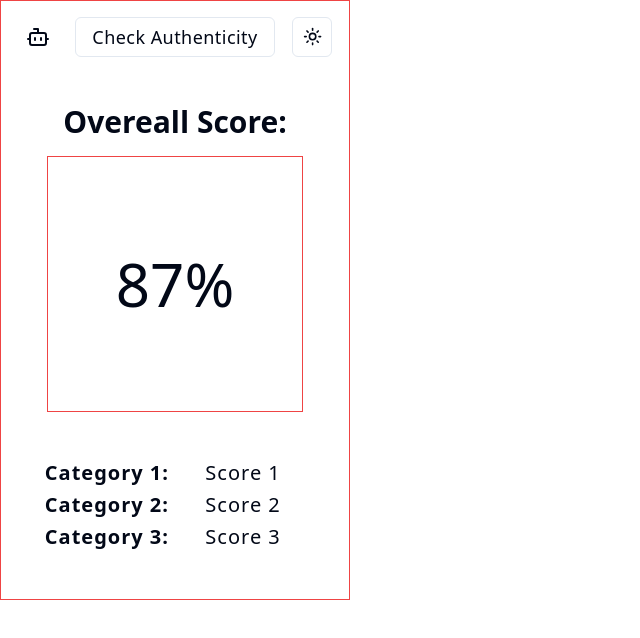
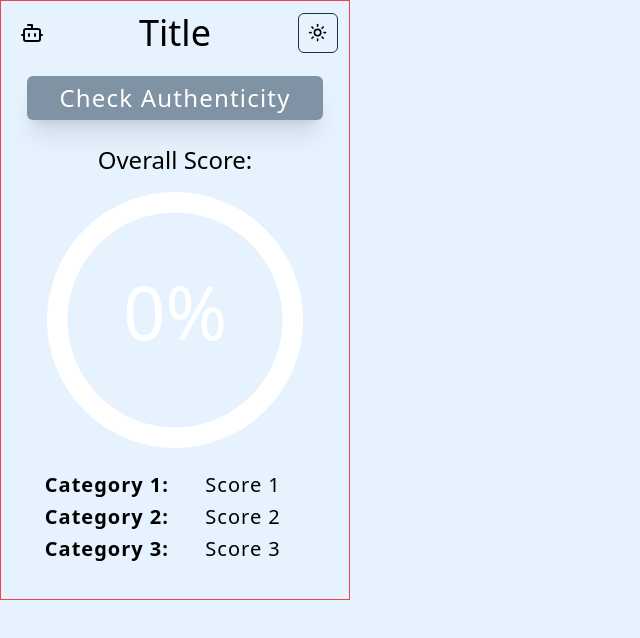
Before and after one commit to maarao/webscraper, a React (Vite) app: page / in a window 1280 px wide. Shown: the top 638 px of the page, without its empty margins (0-640 px from the left). Built offline with nearby package versions, Linux system fonts and the light colour scheme.

Commit message:
added ring, variable ring color, score state

```diff
--- a/package.json
+++ b/package.json
@@ -18,6 +18,7 @@
     "clsx": "^2.1.0",
     "lucide-react": "^0.363.0",
     "react": "^18.2.0",
+    "react-circular-progressbar": "^2.1.0",
     "react-dom": "^18.2.0",
     "tailwind-merge": "^2.2.2",
     "tailwindcss-animate": "^1.0.7"
--- a/src/App.tsx
+++ b/src/App.tsx
@@ -7,25 +7,34 @@ import {
 } from "@/components/ui/tooltip";
 import { getCurrentTab } from "./functions.js";
 import ThemeToggle from "./components/ThemeToggle.js";
-// import { useState } from "react";
+import { useState } from "react";
 import MainRating from "./components/MainRating.js";
 import SubRatings from "./components/SubRatings.js";
 import { BotIcon } from "lucide-react";
 
 function App() {
-  // const [overallScore, setOverallScore] = useState(87);
+  const [score, setScore] = useState(0);
+
+  const fetchData = () => {
+    getCurrentTab();
+    setScore(85);
+  };
 
   return (
     <main className='grid place-items-center py-8 w-[350px] h-[600px] border border-red-500 gap-4 animate-slide-from-top-with-fade'>
-      <div className='grid grid-cols-3 place-items-center gap-16 -mt-8'>
+      <div className='grid grid-cols-3 place-items-center gap-20 -mt-6'>
         <BotIcon />
+        <h1 className='text-4xl'>Title</h1>
+        <ThemeToggle />
+      </div>
+      <div>
         <TooltipProvider>
           <Tooltip>
             <TooltipTrigger asChild>
               <Button
-                className='text-lg tracking-wide'
-                variant='outline'
-                onClick={getCurrentTab}
+                className='text-2xl tracking-wider shadow-xl dark:shadow-zinc-800'
+                size='lg'
+                onClick={fetchData}
               >
                 Check Authenticity
               </Button>
@@ -35,10 +44,9 @@ function App() {
             </TooltipContent>
           </Tooltip>
         </TooltipProvider>
-        <ThemeToggle />
       </div>
       <div>
-        <MainRating />
+        <MainRating score={score} />
       </div>
       <div>
         <SubRatings />
--- a/src/components/MainRating.tsx
+++ b/src/components/MainRating.tsx
@@ -1,9 +1,53 @@
-const MainRating = () => {
+import { CircularProgressbar, buildStyles } from "react-circular-progressbar";
+import { useTheme } from "@/components/theme-provider";
+import "react-circular-progressbar/dist/styles.css";
+
+const MainRating = ({ score }: { score: number }) => {
+  const GREEN = "#41be7d";
+  const YELLOW = "#f2ac42";
+  const RED = "#be4141";
+  const BLACK = "#000000";
+  const WHITE = "#ffffff";
+  const theme = useTheme().theme;
+  const PRIMARY = theme === "light" ? BLACK : WHITE;
+
+  let color = GREEN;
+
+  if (score < 50) {
+    color = RED;
+  } else if (score < 80) {
+    color = YELLOW;
+  }
+
   return (
     <div className='flex flex-col gap-4'>
-      <h1 className='font-semibold text-center text-3xl'>Overeall Score:</h1>
-      <div className='size-64 grid place-items-center border border-red-500'>
-        <h1 className='text-6xl'>87%</h1>
+      <h1 className=' text-center text-2xl'>Overall Score:</h1>
+      <div className='size-64'>
+        <CircularProgressbar
+          value={score}
+          text={`${score}%`}
+          styles={buildStyles({
+            // Rotation of path and trail, in number of turns (0-1)
+            rotation: 0.25,
+
+            // Whether to use rounded or flat corners on the ends - can use 'butt' or 'round'
+            strokeLinecap: "butt",
+
+            // Text size
+            textSize: "29px",
+
+            // How long animation takes to go from one percentage to another, in seconds
+            pathTransitionDuration: 1,
+
+            // Can specify path transition in more detail, or remove it entirely
+            // pathTransition: 'none',
+
+            // Colors
+            trailColor: `${WHITE}`,
+            textColor: `${PRIMARY}`,
+            pathColor: `${color}`,
+          })}
+        />
       </div>
     </div>
   );
--- a/src/index.css
+++ b/src/index.css
@@ -2,68 +2,49 @@
 @tailwind components;
 @tailwind utilities;
 
-@layer base {
-  :root {
-    --background: 0 0% 100%;
-    --foreground: 222.2 84% 4.9%;
-
-    --card: 0 0% 100%;
-    --card-foreground: 222.2 84% 4.9%;
-
-    --popover: 0 0% 100%;
-    --popover-foreground: 222.2 84% 4.9%;
-
-    --primary: 222.2 47.4% 11.2%;
-    --primary-foreground: 210 40% 98%;
-
-    --secondary: 210 40% 96.1%;
-    --secondary-foreground: 222.2 47.4% 11.2%;
-
-    --muted: 210 40% 96.1%;
-    --muted-foreground: 215.4 16.3% 46.9%;
-
-    --accent: 210 40% 96.1%;
-    --accent-foreground: 222.2 47.4% 11.2%;
-
-    --destructive: 0 84.2% 60.2%;
-    --destructive-foreground: 210 40% 98%;
-
-    --border: 214.3 31.8% 91.4%;
-    --input: 214.3 31.8% 91.4%;
-    --ring: 222.2 84% 4.9%;
-
-    --radius: 0.5rem;
-  }
-
-  .dark {
-    --background: 222.2 84% 4.9%;
-    --foreground: 210 40% 98%;
-
-    --card: 222.2 84% 4.9%;
-    --card-foreground: 210 40% 98%;
-
-    --popover: 222.2 84% 4.9%;
-    --popover-foreground: 210 40% 98%;
-
-    --primary: 210 40% 98%;
-    --primary-foreground: 222.2 47.4% 11.2%;
-
-    --secondary: 217.2 32.6% 17.5%;
-    --secondary-foreground: 210 40% 98%;
-
-    --muted: 217.2 32.6% 17.5%;
-    --muted-foreground: 215 20.2% 65.1%;
-
-    --accent: 217.2 32.6% 17.5%;
-    --accent-foreground: 210 40% 98%;
-
-    --destructive: 0 62.8% 30.6%;
-    --destructive-foreground: 210 40% 98%;
-
-    --border: 217.2 32.6% 17.5%;
-    --input: 217.2 32.6% 17.5%;
-    --ring: 212.7 26.8% 83.9%;
-  }
+:root {
+  --background: 208 100% 95%;
+  --foreground: 208 5% 0%;
+  --card: 208 50% 90%;
+  --card-foreground: 208 5% 10%;
+  --popover: 208 100% 95%;
+  --popover-foreground: 208 100% 0%;
+  --primary: 208 17% 57%;
+  --primary-foreground: 0 0% 100%;
+  --secondary: 208 30% 70%;
+  --secondary-foreground: 0 0% 0%;
+  --muted: 170 30% 85%;
+  --muted-foreground: 208 5% 35%;
+  --accent: 170 30% 80%;
+  --accent-foreground: 208 5% 10%;
+  --destructive: 0 100% 30%;
+  --destructive-foreground: 208 5% 90%;
+  --border: 208 30% 50%;
+  --input: 208 30% 18%;
+  --ring: 208 17% 57%;
+  --radius: 0.5rem;
+}
+.dark {
+  --background: 208 50% 5%;
+  --foreground: 208 5% 90%;
+  --card: 208 50% 0%;
+  --card-foreground: 208 5% 90%;
+  --popover: 208 50% 5%;
+  --popover-foreground: 208 5% 90%;
+  --primary: 208 17% 57%;
+  --primary-foreground: 0 0% 100%;
+  --secondary: 208 30% 10%;
+  --secondary-foreground: 0 0% 100%;
+  --muted: 170 30% 15%;
+  --muted-foreground: 208 5% 60%;
+  --accent: 170 30% 15%;
+  --accent-foreground: 208 5% 90%;
+  --destructive: 0 100% 30%;
+  --destructive-foreground: 208 5% 90%;
+  --border: 208 30% 18%;
+  --input: 208 30% 18%;
+  --ring: 208 17% 57%;
+  --radius: 0.5rem;
 }
 
 @layer base {
```
Also changed, not shown: 1 other file (tests, documents, lock files or other folders).
